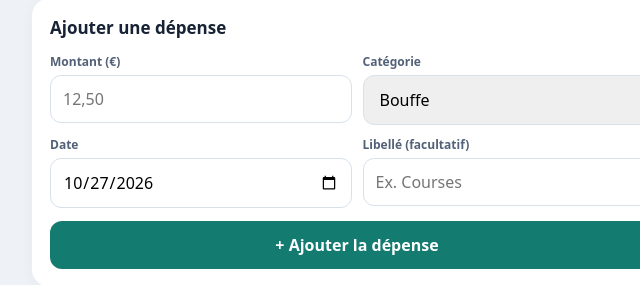
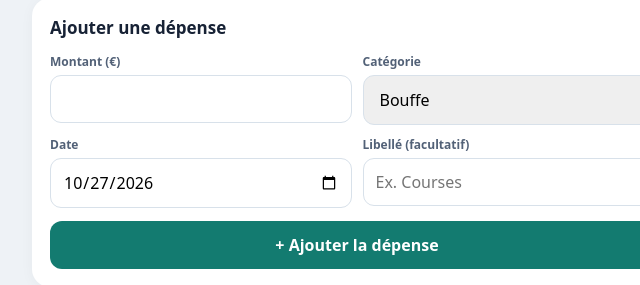
Before and after one commit to Skarial/Mes-Depenses, a plain HTML site: page index.html in a window 1280 px wide. Shown: the part 366-651 px from the top of the page, 283-923 px from the left. Drawn offline with Linux system fonts and the light colour scheme.

Commit message:
Retirer le montant d’exemple du champ de saisie

```diff
--- a/index.html
+++ b/index.html
@@ -5,7 +5,7 @@
 </style></head><body><main class="wrap"><header><div><h1>Mes dépenses</h1><small>Chaque euro compte, mois après mois.</small></div><span>Hors ligne</span></header>
 <section class="card month"><button id="prev" class="arrow" aria-label="Mois précédent">‹</button><strong id="month"></strong><button id="next" class="arrow" aria-label="Mois suivant">›</button></section>
 <section class="card hero"><small>Total du mois</small><div class="total" id="total"></div><div class="delta"><span>Par rapport au mois précédent</span><b id="delta"></b></div></section>
-<section class="card"><h2 id="formTitle">Ajouter une dépense</h2><form id="form"><div class="grid"><div><label for="amount">Montant (€)</label><input id="amount" inputmode="decimal" placeholder="12,50" required></div><div><label for="category">Catégorie</label><select id="category"></select></div><div><label for="date">Date</label><input type="date" id="date" required></div><div><label for="desc">Libellé (facultatif)</label><input id="desc" maxlength="80" placeholder="Ex. Courses"></div></div><button class="primary" id="submit">+ Ajouter la dépense</button><div class="actions"><button type="button" id="cancel" class="link" hidden>Annuler la modification</button><button type="button" id="delete" class="link danger" hidden>Supprimer cette dépense</button></div></form></section>
+<section class="card"><h2 id="formTitle">Ajouter une dépense</h2><form id="form"><div class="grid"><div><label for="amount">Montant (€)</label><input id="amount" inputmode="decimal" placeholder="" required></div><div><label for="category">Catégorie</label><select id="category"></select></div><div><label for="date">Date</label><input type="date" id="date" required></div><div><label for="desc">Libellé (facultatif)</label><input id="desc" maxlength="80" placeholder="Ex. Courses"></div></div><button class="primary" id="submit">+ Ajouter la dépense</button><div class="actions"><button type="button" id="cancel" class="link" hidden>Annuler la modification</button><button type="button" id="delete" class="link danger" hidden>Supprimer cette dépense</button></div></form></section>
 <section class="card"><h2>Dépenses par catégorie</h2><div id="categories"></div></section>
 <section class="card"><h2>Évolution sur 3 mois</h2><div id="comparison" class="compare"></div></section>
 <section class="card"><h2>Historique du mois</h2><div id="entries"></div></section>
```
